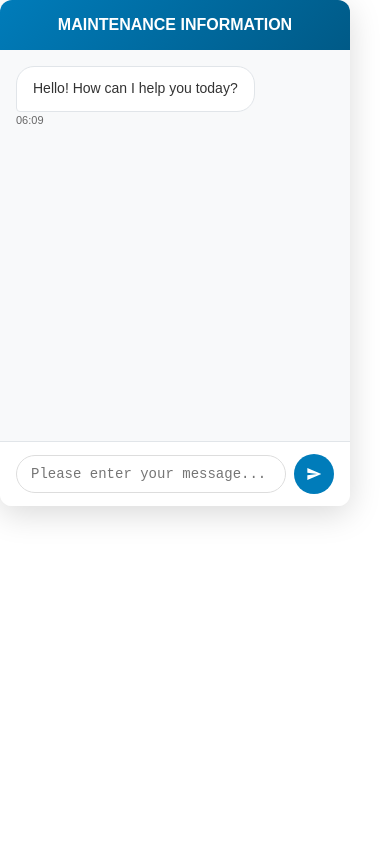
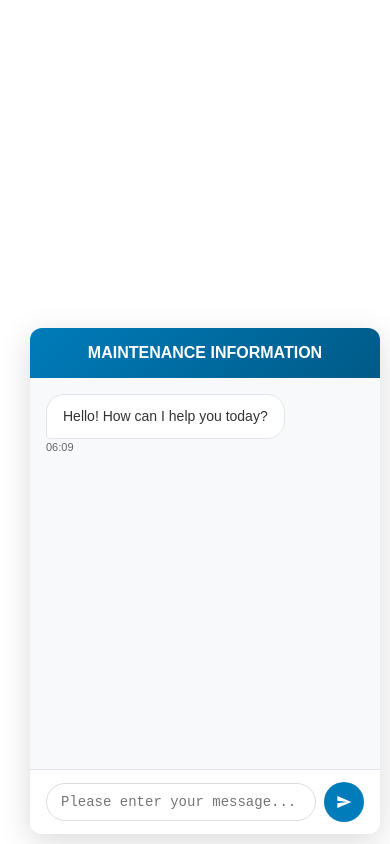
Before and after one commit to jcmtomorandd/test_flaskbotonly, a Flask app: page / in a window 390 px wide. Run offline with Flask 3, Linux system fonts and the light colour scheme.

Commit message:
Fix: チャットウィンドウ右下固定バージョン

```diff
--- a/templates/test_botonly.html
+++ b/templates/test_botonly.html
@@ -8,9 +8,12 @@
       height: 100%;
       margin: 0;
       font-family: Arial, sans-serif;
-      background: #ffffff;
+      background: transparent;
     }
     #chat-container {
+      position: fixed;
+      bottom: 20px;
+      right: 20px;
       width: 400px;
       height: 500px;
       background: white;
@@ -19,6 +22,7 @@
       overflow: hidden;
       display: flex;
       flex-direction: column;
+      z-index: 9999;
     }
     #chat-header {
       background: linear-gradient(135deg, #007cba 0%, #005a87 100%);
@@ -114,6 +118,8 @@
       #chat-container {
         width: calc(100vw - 40px);
         height: 60vh;
+        right: 10px;
+        bottom: 10px;
       }
     }
     .loading {
```
